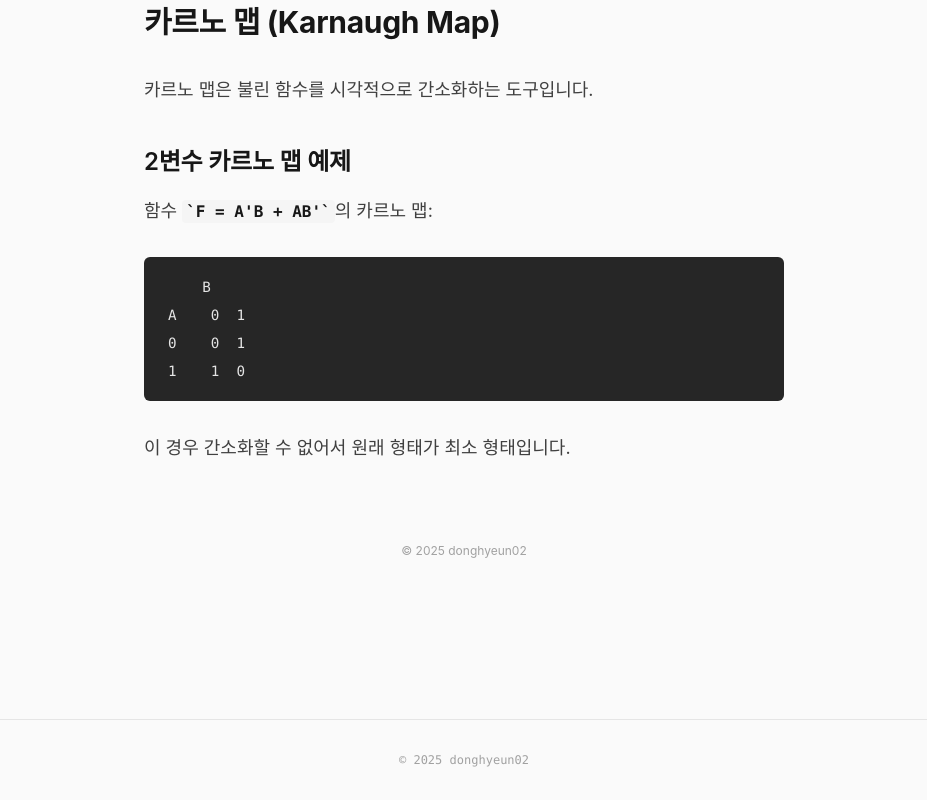
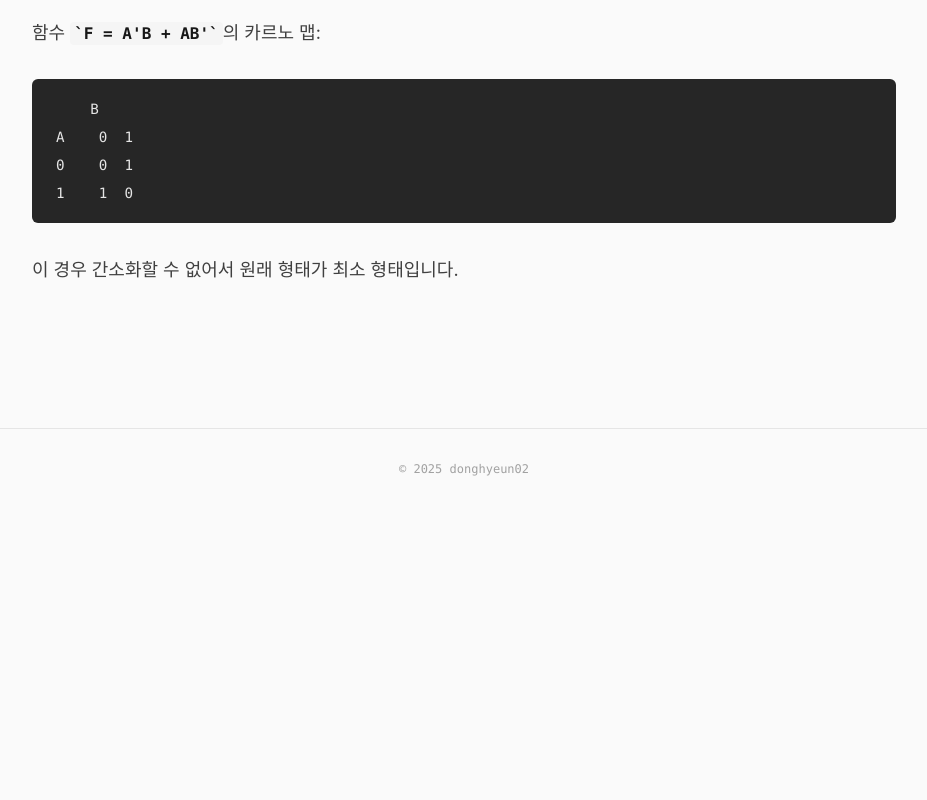
Before and after one commit to donghyeun02/blog, a Next.js app in the folder frontend/: page /mdx/boolean-algebra in a window 1280 px wide. Shown: the part 5039-5839 px from the top of the page, without its empty margins (176-1103 px from the left). After the commit the page ends 5548 px from the top, so only its background shows below. Built offline with nearby package versions, Linux system fonts and the light colour scheme.

Commit message:
레이아웃 개선: 본문/홈 최대 너비 확장 및 중복 저작권 표시 제거

```diff
--- a/frontend/src/components/BlogHome.tsx
+++ b/frontend/src/components/BlogHome.tsx
@@ -85,7 +85,7 @@ export default function BlogHome() {
         ))}
       </aside>
       {/* 우측 글 목록 */}
-      <section className="flex-1 px-8 py-12">
+      <section className="flex-1 px-8 py-12 max-w-4xl mx-auto">
         <h1 className="text-2xl font-mono font-bold mb-8 tracking-tight text-neutral-900">
           {current?.name}{' '}
           <span className="text-base font-normal text-neutral-400 align-middle">
--- a/frontend/src/components/BlogPostLayout.tsx
+++ b/frontend/src/components/BlogPostLayout.tsx
@@ -19,7 +19,7 @@ export default function BlogPostLayout({
 }: BlogPostLayoutProps) {
   return (
     <main>
-      <div className="max-w-2xl mx-auto px-4">
+      <div className="max-w-4xl mx-auto px-4">
         <header className="pt-16 pb-8">
           <Link
             href="/"
@@ -70,9 +70,6 @@ export default function BlogPostLayout({
         <article className="prose prose-lg prose-neutral max-w-none leading-relaxed py-8">
           {children}
         </article>
-        <footer className="py-12 text-center text-xs text-neutral-400">
-          © {new Date().getFullYear()} donghyeun02
-        </footer>
       </div>
     </main>
   );
```
